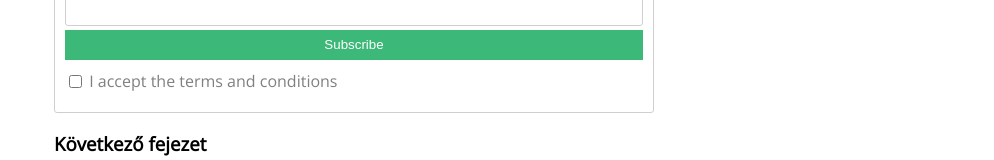
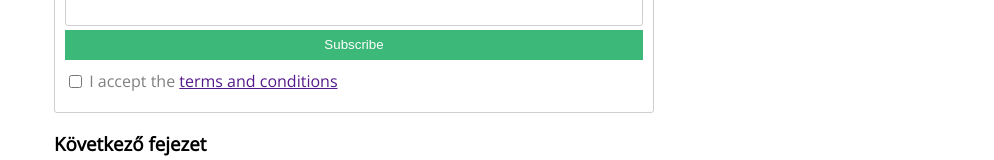
Before and after one commit to Velleraa/gyakorlas, a plain HTML site: page index.html in a window 1280 px wide. Shown: the part 183-343 px from the top of the page, without its empty margins (286-1280 px from the left). Drawn offline with nearby package versions, Linux system fonts and the light colour scheme.

Commit message:
Add files via upload

```diff
--- a/index.html
+++ b/index.html
@@ -21,7 +21,7 @@
         <input type = "text" id="email">
         <button type="submit">Subscribe</button>
         <input type="checkbox" id="terms">
-        <label for="terms" >I accept the terms and conditions</label>
+        <label for="terms" >I accept the <a href="">terms and conditions</a></label>
     </form>
 	<div id="closex">
 		x
```
